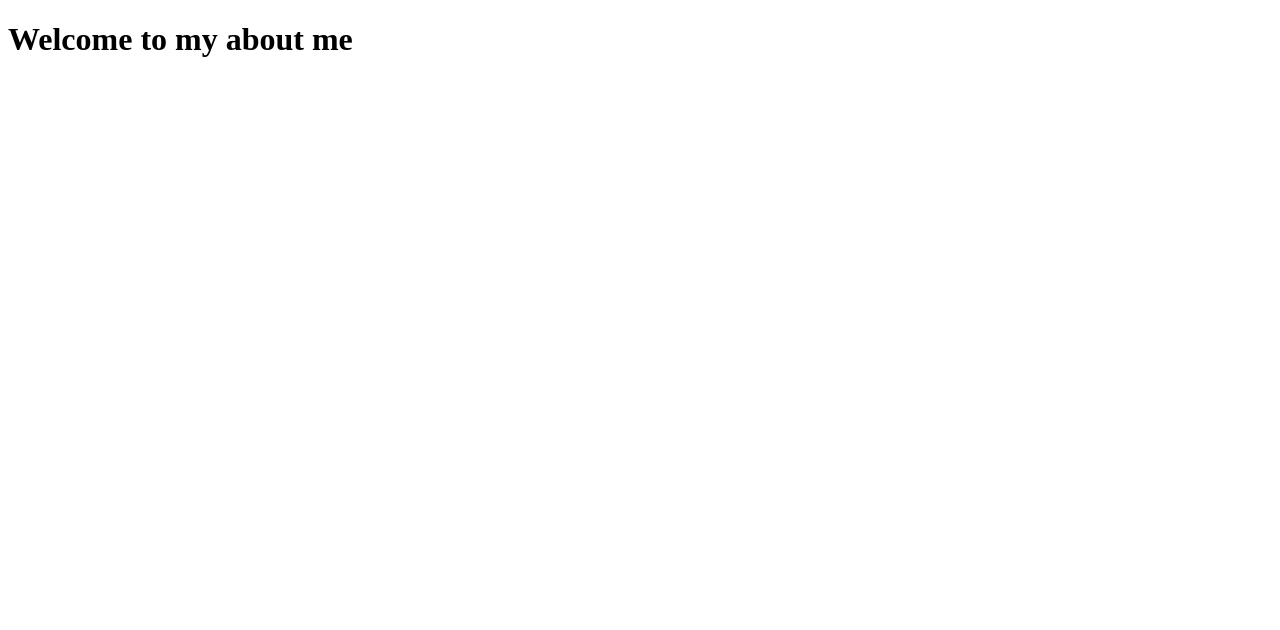
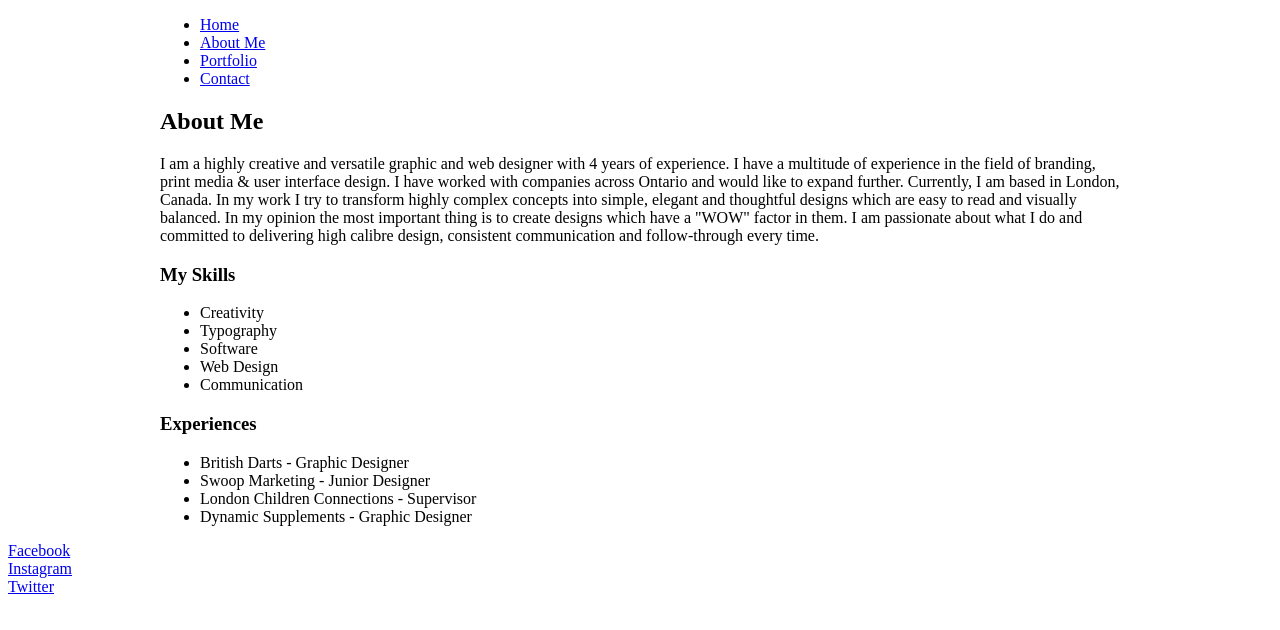
Before and after one commit to Jpriestman/HW1_Priestman_Jordan, a plain HTML site: page index.html in a window 1280 px wide. Drawn offline with Linux system fonts and the light colour scheme.

Commit message:
Added a CSS File and updated index file

```diff
--- /dev/null
+++ b/css/main.css
@@ -0,0 +1,11 @@
+@charset "UTF-8";
+/* CSS Document */
+
+.hidden{
+	display:none;
+}
+
+#container{
+	width: 960px;
+	margin: 0 auto;
+}
--- a/index.html
+++ b/index.html
@@ -3,9 +3,87 @@
 <head>
 <meta charset="UTF-8">
 <title>Homework 1</title>
+<link rel="stylesheet" type="text/css" href="css/main.css">
 </head>
 
 <body>
-<h1>Welcome to my about me</h1>
+
+<h1 class="hidden">My Page About Me</h1>
+<main id="container">
+	<header id="mainHeader">
+		<div id="logo"></div>
+		<nav id="navCon">
+			<h2 class="hidden">Main Navigation</h2>
+			<ul id="mainNav">
+ 			 		<li><a href="#home">Home</a></li>
+  					<li><a href="#aboutMe">About Me</a></li>
+  					<li><a href="#portfolio">Portfolio</a></li>
+  					<li><a href="#contact">Contact</a></li>
+			</ul>
+		</nav>
+	</header>
+
+	<section id="mainContent">
+		<h2 class="hidden">About Me</h2>
+		<h1>About Me</h1>
+		<section id="mainImage">
+			<h2 class="hidden">Image Of Me</h2>
+		</section>
+		<section id="mainDesc">
+			<h2 class="hidden">Decription Of Me</h2>
+			<p>
+				I am a highly creative and versatile graphic and web designer with 4 years of experience. I have a multitude of experience in the field of branding, print media & user interface design. I have worked with companies across Ontario and would like to expand further. Currently, I am based in London, Canada.
+
+In my work I try to transform highly complex concepts into simple, elegant and thoughtful designs which are easy to read and visually balanced. In my opinion the most important thing is to create designs which have a "WOW" factor in them. I am passionate about what I do and committed to delivering high calibre design, consistent communication and follow-through every time.
+			</p>
+		</section>
+
+		<section id="mySkills">
+			<h2 class="hidden">My Skills</h2>
+			<h3>My Skills</h3>
+				<ul>
+ 			 		<li>Creativity</li>
+  					<li>Typography</li>
+  					<li>Software</li>
+  					<li>Web Design</li>
+  					<li>Communication</li>
+				</ul>
+		</section>
+
+		<section id="myExperiences">
+			<h2 class="hidden">My Experiences</h2>
+			<h3>Experiences</h3>
+				<ul>
+ 			 		<li>British Darts - Graphic Designer</li>
+  					<li>Swoop Marketing - Junior Designer</li>
+  					<li>London Children Connections - Supervisor</li>
+  					<li>Dynamic Supplements - Graphic Designer</li>
+				</ul>
+		</section>
+	</section>
+
+</main>
+
+<footer id="mainFooter">
+		<section id="socialMediaCon">
+			<h2 class="hidden">Social Media</h2>
+			<div class="socialMedia"><a href="www.facebook.com">Facebook</a></div>
+			<div class="socialMedia"><a href="www.instagram.com">Instagram</a></div>
+			<div class="socialMedia"><a href="www.twitter.com">Twitter</a></div>
+		</section>
+</footer>
+
+
+
+
+
+
+
+
+
+
+
+
+
 </body>
 </html>
```
